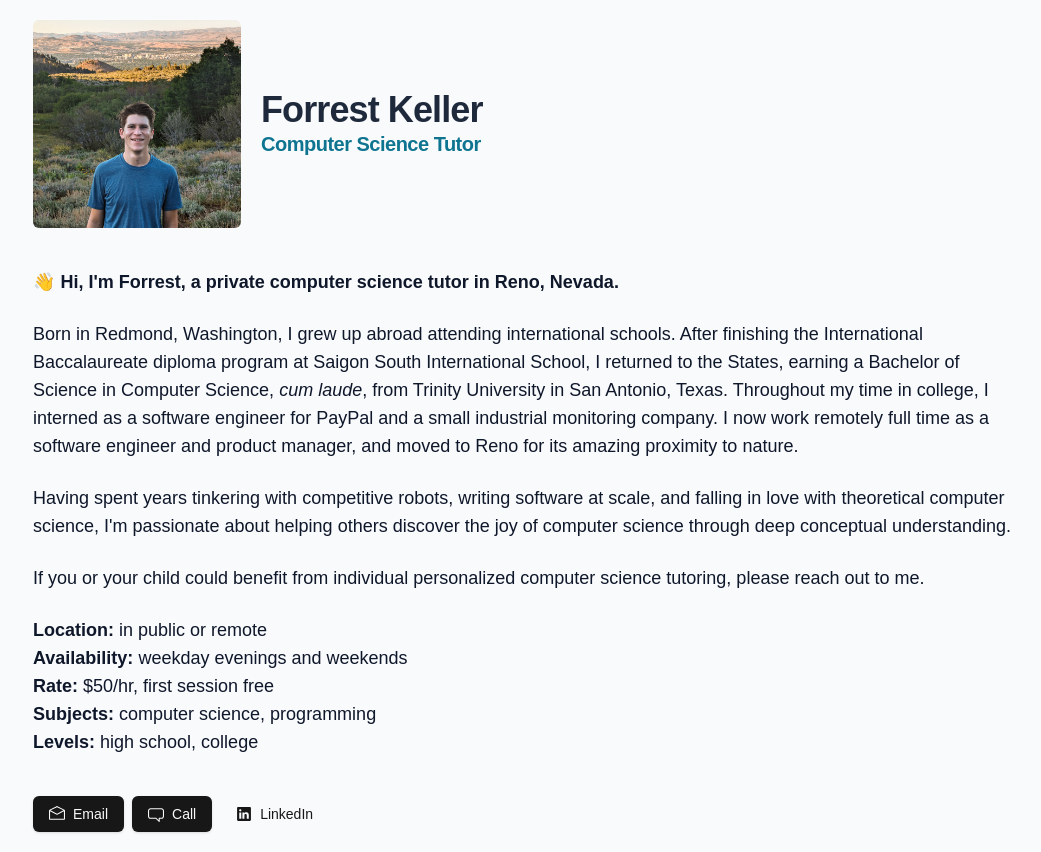
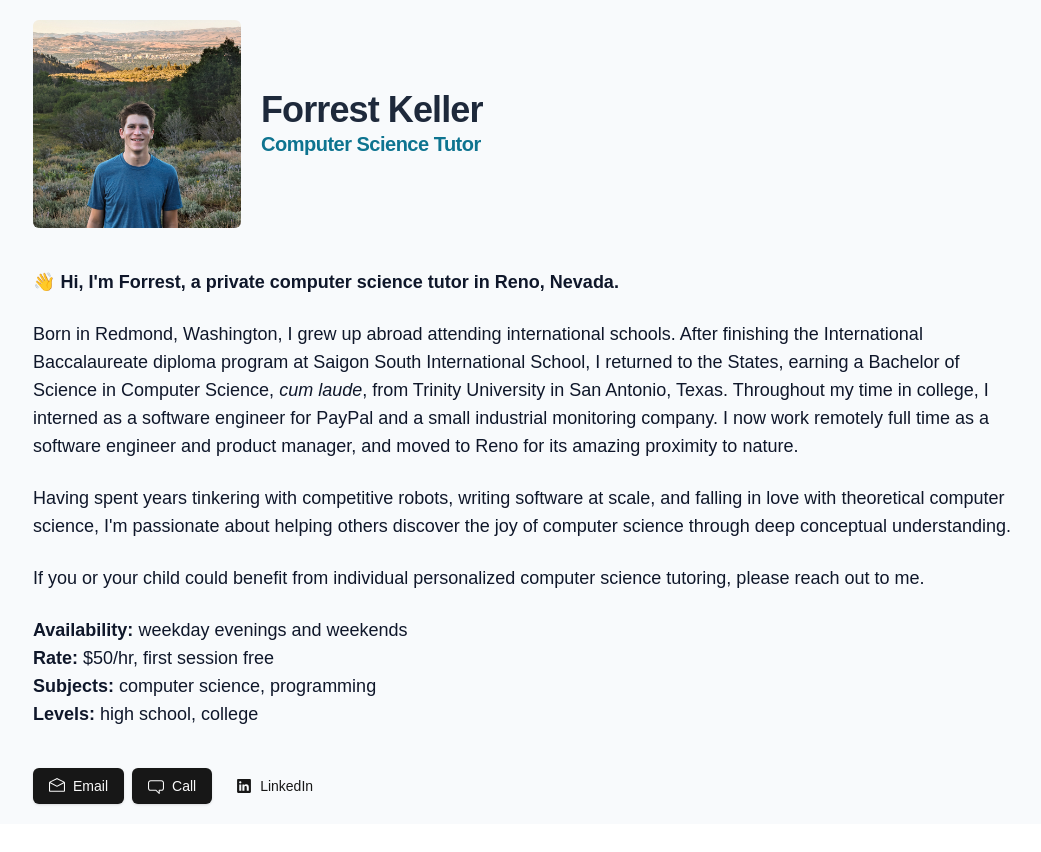
Before and after one commit to forrest-keller/tutoring-website, a Next.js app: page / in a window 1280 px wide. Shown: the whole page, without its empty margins (115-1156 px from the left). After the commit the page ends 824 px from the top, so only its background shows below. Built offline with nearby package versions, Linux system fonts and the light colour scheme.

Commit message:
fix: remove location

```diff
--- a/src/app/page.tsx
+++ b/src/app/page.tsx
@@ -65,8 +65,6 @@ export default function Home() {
               computer science tutoring, please reach out to me.
             </TypographyP>
             <TypographyP>
-              <b>Location:</b> in public or remote
-              <br />
               <b>Availability:</b> weekday evenings and weekends
               <br />
               <b>Rate:</b> $50/hr, first session free
```
